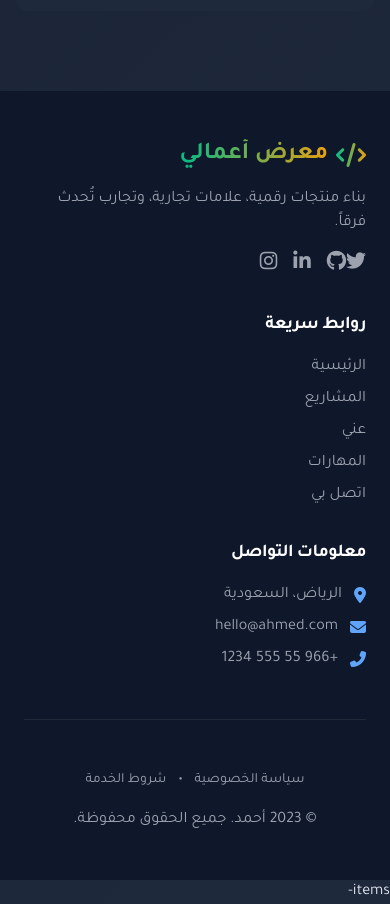
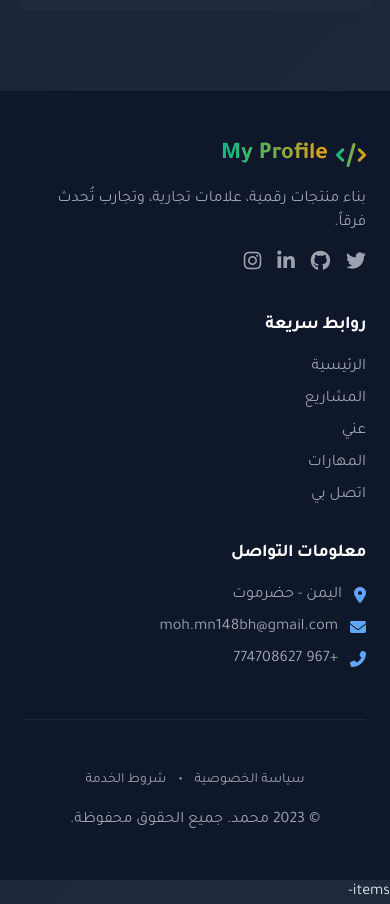
Before and after one commit to SilverBullet22/mohammed, a plain HTML site: page index.html in a window 390 px wide. Shown: the part 5820-6724 px from the top of the page. Drawn offline with nearby package versions, Linux system fonts and the light colour scheme; a web font is replaced by a local one.

Commit message:
Update index.html

```diff
--- a/index.html
+++ b/index.html
@@ -118,12 +118,12 @@
     <!-- Navigation -->
     <nav class="fixed w-full z-50 bg-slate-900/80 backdrop-blur-md">
         <div class="max-w-7xl mx-auto px-4 sm:px-6 lg:px-8">
-            <div class="flex flext-rev justify-between items-center h-16">
+            <div class="flex justify-between items-center h-16">
                 <div class="flex-shrink-0">
                     <span class="text-2xl font-bold gradient-text">My Profile</span>
                 </div>
                 <div class="hidden md:block">
-                    <div class="mr-10 flex items-center space-x-8">
+                    <div class="mr-10 flex items-center gap-8">
                         <a href="#home" class="text-white font-medium nav-link active-link">الرئيسية</a>
                         <a href="#projects" class="text-slate-300 hover:text-white font-medium nav-link">المشاريع</a>
                         <a href="#about" class="text-slate-300 hover:text-white font-medium nav-link">عني</a>
@@ -143,7 +143,7 @@
 
         <!-- Mobile menu -->
         <div id="mobile-menu" class="hidden md:hidden bg-slate-800/95">
-            <div class="px-2 pt-2 pb-3 space-y-1 sm:px-3">
+            <div class="px-2 pt-2 pb-3 gap-1 sm:px-3">
                 <a href="#home" class="block px-3 py-2 rounded-md text-base font-medium text-white bg-slate-700">الرئيسية</a>
                 <a href="#projects" class="block px-3 py-2 rounded-md text-base font-medium text-slate-300 hover:text-white hover:bg-slate-700">المشاريع</a>
                 <a href="#about" class="block px-3 py-2 rounded-md text-base font-medium text-slate-300 hover:text-white hover:bg-slate-700">عني</a>
@@ -497,11 +497,11 @@
                     <div class="text-2xl font-bold text-white mb-4">
                         <a href="#" class="flex items-center">
                             <i class="fas fa-code ml-2 gradient-text"></i>
-                            <span class="gradient-text">معرض أعمالي</span>
+                            <span class="gradient-text">My Profile</span>
                         </a>
                     </div>
                     <p class="mb-4">بناء منتجات رقمية، علامات تجارية، وتجارب تُحدث فرقاً.</p>
-                    <div class="flex space-x-4">
+                    <div class="flex gap-4">
                         <a href="#" class="social-icon text-gray-400 hover:text-white text-xl">
                             <i class="fab fa-twitter"></i>
                         </a>
@@ -533,15 +533,15 @@
                     <ul class="space-y-2">
                         <li class="flex items-start">
                             <i class="fas fa-map-marker-alt mt-1 ml-3 text-blue-400"></i>
-                            <span>الرياض، السعودية</span>
+                            <span>اليمن - حضرموت</span>
                         </li>
                         <li class="flex items-start">
                             <i class="fas fa-envelope mt-1 ml-3 text-blue-400"></i>
-                            <span>hello@ahmed.com</span>
+                            <span>moh.mn148bh@gmail.com</span>
                         </li>
                         <li class="flex items-start">
                             <i class="fas fa-phone-alt mt-1 ml-3 text-blue-400"></i>
-                            <span>+966 55 555 1234</span>
+                            <span>+967 774708627</span>
                         </li>
                     </ul>
                 </div>
@@ -553,7 +553,7 @@
                     <span class="mx-2">•</span>
                     <a href="#" class="text-sm hover:text-white">شروط الخدمة</a>
                 </div>
-                <p class="mt-4 md:mt-0">&copy; 2023 أحمد. جميع الحقوق محفوظة.</p>
+                <p class="mt-4 md:mt-0">&copy; 2023 محمد. جميع الحقوق محفوظة.</p>
             </div>
         </div>
     </footer>
```
